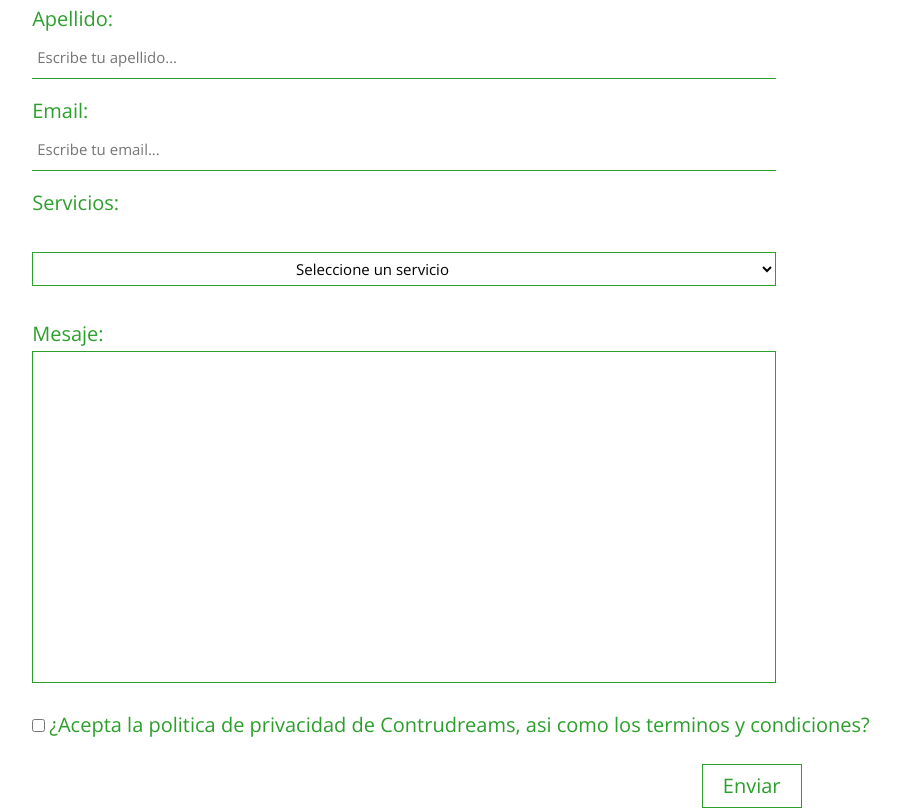
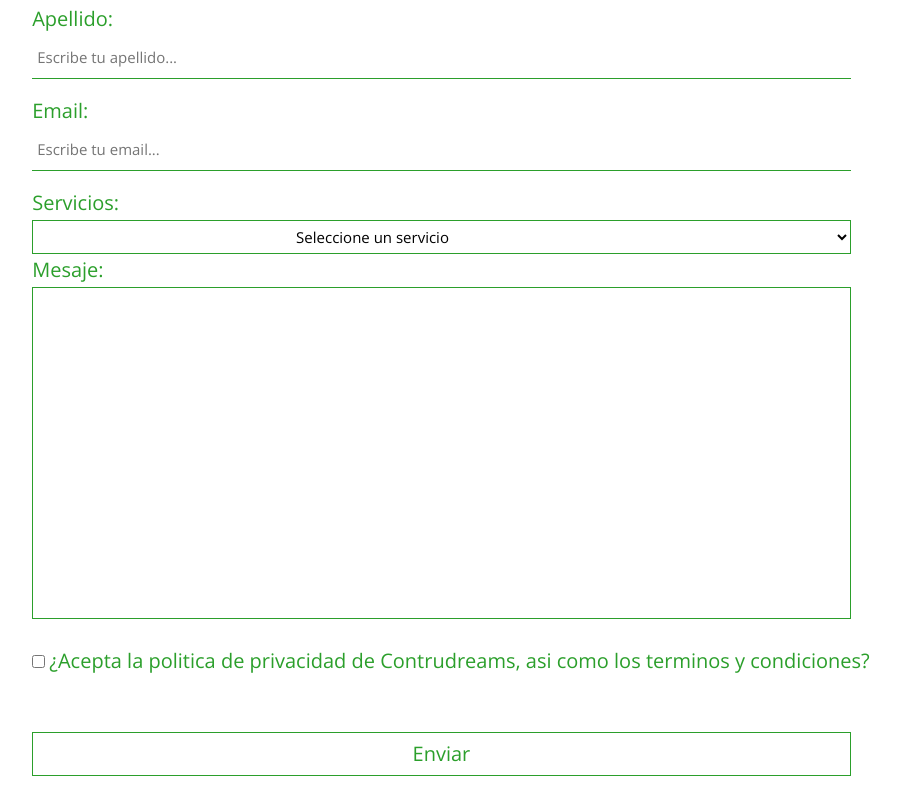
Before and after one commit to juliethaleja/ContruDreams_responsive, a plain HTML site: page html/contactanos.html in a window 1280 px wide. Shown: the part 393-1204 px from the top of the page, without its empty margins (273-1173 px from the left). Drawn offline with nearby package versions, Linux system fonts and the light colour scheme.

Commit message:
proyecto boostrap

```diff
--- a/CSS/style.css
+++ b/CSS/style.css
@@ -69,7 +69,6 @@
   border: 1px solid #2b9f2b;
 }
 .form__select {
-  margin: 2rem 0rem 2rem 0;
   font-family: "Open Sans", sans-serif;
   font-size: 15px;
   padding: 5px 29%;
@@ -77,7 +76,6 @@
   border: 1px solid #2b9f2b;
 }
 .form__btn {
-  margin: 1rem 0rem 2rem 75%;
   padding: 5px 20px;
   font-family: "Open Sans", sans-serif;
   font-size: 20px;
--- a/html/contactanos.html
+++ b/html/contactanos.html
@@ -71,22 +71,22 @@
                 <form class="form" action="">
                     <label for="nombre">Nombre:</label>
                     <br />
-                    <input class="form__input col-10 mb-3" type="text" name="nombre" placeholder="Escribe tu nombre ..."
+                    <input class="form__input col-11 mb-3" type="text" name="nombre" placeholder="Escribe tu nombre ..."
                         required />
                     <br />
                     <label for="apellido">Apellido:</label>
                     <br />
-                    <input class="form__input col-10 mb-3" type="text" name="apellido"
+                    <input class="form__input col-11 mb-3" type="text" name="apellido"
                         placeholder="Escribe tu apellido..." required />
                     <br />
                     <label for="email">Email:</label>
                     <br />
-                    <input class="form__input col-10 mb-3" type="email" name="email" placeholder="Escribe tu email..."
+                    <input class="form__input col-11 mb-3" type="email" name="email" placeholder="Escribe tu email..."
                         required />
                     <br />
                     <label for="">Servicios:</label>
                     </br>
-                    <select class="form__select col-10" name="servicios">
+                    <select class="form__select col-11" name="servicios">
                         <option selected>Seleccione un servicio</option>
                         <option value="1">Planeación</option>
                         <option value="2">Contrucción</option>
@@ -98,15 +98,15 @@
                     <br />
                     <label for="mensaje ">Mesaje:</label>
                     <br />
-                    <textarea class="form__input form__mensaje col-10 mb-3" name="mensaje" rows="10"
+                    <textarea class="form__input form__mensaje col-11 mb-3" name="mensaje" rows="10"
                         cols="75"></textarea>
                     <br />
-                    <input class="form__check mb-3" type="checkbox" name="terminos" value="1" required />
+                    <input class="form__check  mb-3" type="checkbox" name="terminos" value="1" required />
                     <label>¿Acepta la politica de privacidad de Contrudreams, asi como los terminos y
                         condiciones?</label>
                     <br />
 
-                    <input class="form__btn" type="submit" value="Enviar">
+                    <input class="col-11  form__btn  text-center my-5" type="submit" value="Enviar">
                 </form>
             </section>
         </main>
```
Also changed, not shown: html/sobreNosotros.html (+1 -1 lines).
